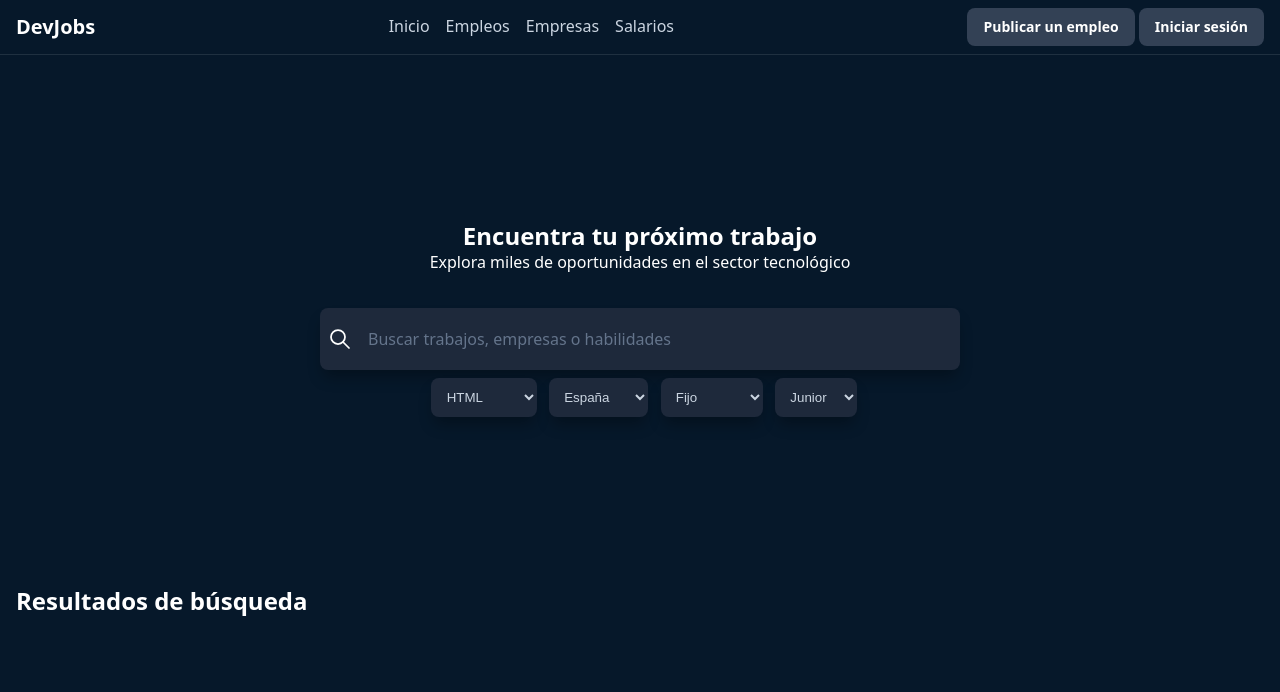
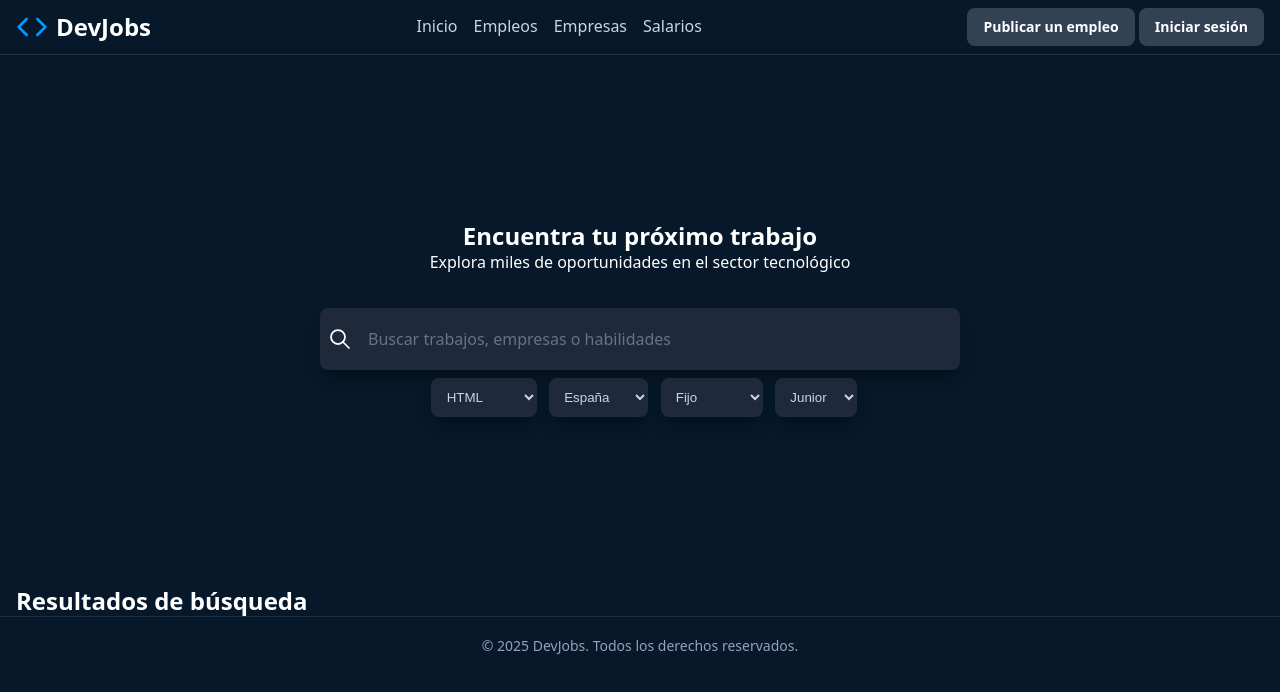
Before and after one commit to Adriancito82/DevJobs, a plain HTML site: page empleos.html in a window 1280 px wide. Drawn offline with Linux system fonts and the light colour scheme.

Commit message:
incluido el logo

```diff
--- a/empleos.html
+++ b/empleos.html
@@ -11,7 +11,15 @@
 
 <body>
     <header>
-        <h2>DevJobs</h2>
+        <h1>
+            <svg fill="none" stroke="currentColor" stroke-linecap="round" stroke-linejoin="round" stroke-width="2"
+                viewBox="0 0 24 24" xmlns="http://www.w3.org/2000/svg">
+                <polyline points="16 18 22 12 16 6"></polyline>
+                <polyline points="8 6 2 12 8 18"></polyline>
+            </svg>
+            DevJobs
+        </h1>
+
         <nav>
             <a href="index.html">Inicio</a>
             <a href="empleos.html">Empleos</a>
@@ -82,6 +90,11 @@
         </section>
 
     </main>
+
+    <footer>
+        <small>&copy; 2025 DevJobs. Todos los derechos reservados.</small>
+    </footer>
+
 </body>
 
 </html>
```
Also changed, not shown: empresas.html (+8 -1 lines), index.html (+9 -1 lines), salarios.html (+8 -1 lines).
